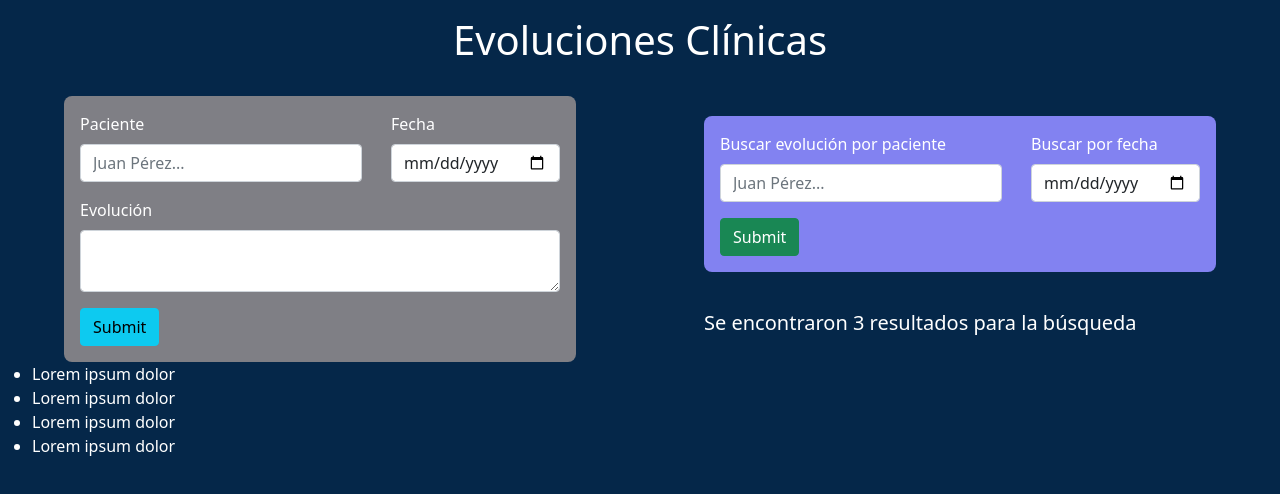
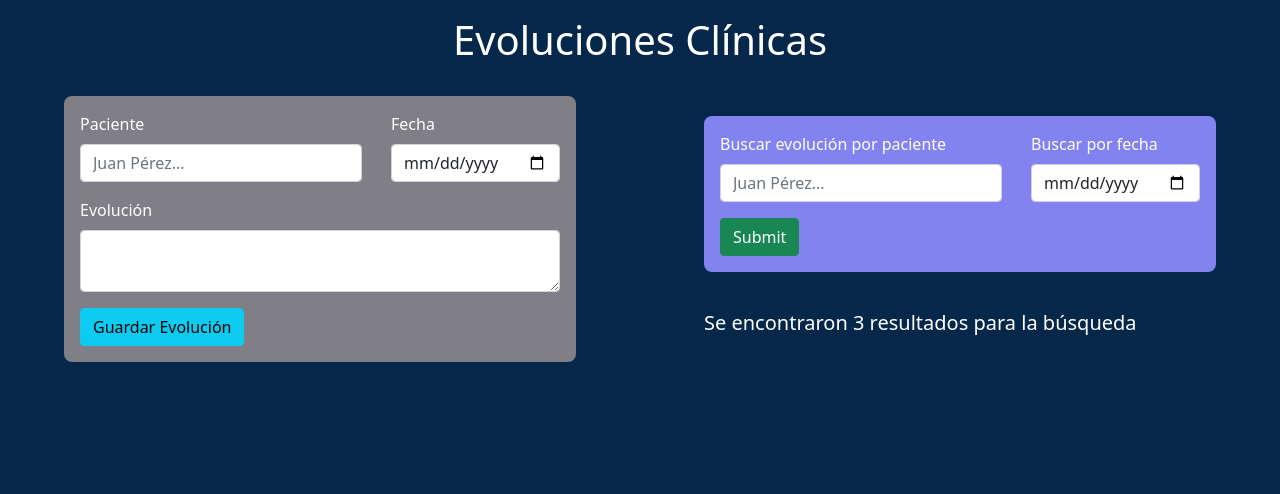
Before and after one commit to juampi85/Sessions-History, a React (Vite) app: page / in a window 1280 px wide. Shown: the top 494 px of the page. Built offline with nearby package versions, Linux system fonts and the light colour scheme.

Commit message:
Crear un estado global para guardar las evoluciones y hacerlas accesibles a todos los componentes

```diff
--- a/package.json
+++ b/package.json
@@ -12,7 +12,9 @@
   "dependencies": {
     "react": "^18.2.0",
     "react-dom": "^18.2.0",
-    "reactstrap": "^9.2.1"
+    "reactstrap": "^9.2.1",
+    "uuid": "^9.0.1",
+    "zustand": "^4.4.6"
   },
   "devDependencies": {
     "@types/react": "^18.2.15",
--- a/src/components/DisplaySessions.jsx
+++ b/src/components/DisplaySessions.jsx
@@ -2,12 +2,7 @@
 const DisplaySessions = () => {
   return (
     <div>
-      <ul>
-        <li>Lorem ipsum dolor</li>
-        <li>Lorem ipsum dolor</li>
-        <li>Lorem ipsum dolor</li>
-        <li>Lorem ipsum dolor</li>
-      </ul>
+
     </div>
   )
 }
--- a/src/components/NewSession.jsx
+++ b/src/components/NewSession.jsx
@@ -1,11 +1,33 @@
 import { Button, Form, FormGroup, Label, Input } from 'reactstrap';
+import { useState } from 'react';
 import '../styles/NewSession.css';
+import useEvolutionStore from '../store/useEvolutionStore';
 
 const NewSession = () => {
+  const addEvolution = useEvolutionStore((state) => state.addEvolution);
+
+  const [name, setName] = useState('');
+  const [date, setDate] = useState('');
+  const [evolution, setEvolution] = useState('');
+
+  const handleSubmit = (event) => {
+    event.preventDefault();
+
+    const evolutionData = {
+      name,
+      date,
+      evolution,
+      id: Math.random().toString(36).substr(2, 9), // Generar un ID único para la evolución
+    };
+
+    addEvolution(evolutionData);
+
+    localStorage.setItem('evolution', JSON.stringify(evolutionData));
+  };
+
   return (
     <div className="mainSection">
-      <div className="evolutionForm">
-        <Form>
+      <Form className="evolutionForm" onSubmit={handleSubmit}>
         <div className="nameAndDate">
           <FormGroup className="nameImput">
             <Label for="patient">Paciente</Label>
@@ -14,24 +36,36 @@ const NewSession = () => {
               name="patient"
               placeholder="Juan Pérez..."
               type="text"
+              onChange={(event) => setName(event.target.value)}
             />
           </FormGroup>
           <FormGroup>
             <Label for="date">Fecha</Label>
-              <Input id="date" name="date" type="date" />
+            <Input
+              id="date"
+              name="date"
+              type="date"
+              onChange={(event) => setDate(event.target.value)}
+            />
           </FormGroup>
         </div>
         <FormGroup>
           <Label for="evolucion">Evolución</Label>
-            <Input id="evolucion" name="text" type="textarea" />
+          <Input
+            id="evolucion"
+            name="text"
+            type="textarea"
+            onChange={(event) => setEvolution(event.target.value)}
+          />
         </FormGroup>
 
-          <Button color="info">Submit</Button>
+        <Button type="submit" color="info">
+          Guardar Evolución
+        </Button>
       </Form>
-      </div>
-      <div className='search'>
-        <div className="inputSearch">
-          <Form>
+
+      <div className="search">
+        <Form className="inputSearch">
           <div className="nameAndDate">
             <FormGroup className="nameImput">
               <Label for="patient">Buscar evolución por paciente</Label>
@@ -49,7 +83,7 @@ const NewSession = () => {
           </div>
           <Button color="success">Submit</Button>
         </Form>
-        </div>
+
         <span>
           <h5>Se encontraron 3 resultados para la búsqueda</h5>
         </span>
--- /dev/null
+++ b/src/store/useEvolutionStore.js
@@ -0,0 +1,22 @@
+import { create } from 'zustand';
+
+const useEvolutionStore = create((set) => ({
+  evolutions: [],
+
+  addEvolution: (evolutionData) =>
+    set((state) => ({ evolutions: [...state.evolutions, evolutionData] })),
+
+  updateEvolution: (id, updatedData) =>
+    set((state) => ({
+      evolutions: state.evolutions.map((evolution) =>
+        evolution.id === id ? { ...evolution, ...updatedData } : evolution
+      ),
+    })),
+
+  deleteEvolution: (id) =>
+    set((state) => ({
+      evolutions: state.evolutions.filter((evolution) => evolution.id !== id),
+    })),
+}));
+
+export default useEvolutionStore;
```
Also changed, not shown: 1 other file (tests, documents, lock files or other folders). Lines whose indentation alone changed are shown as unchanged.
